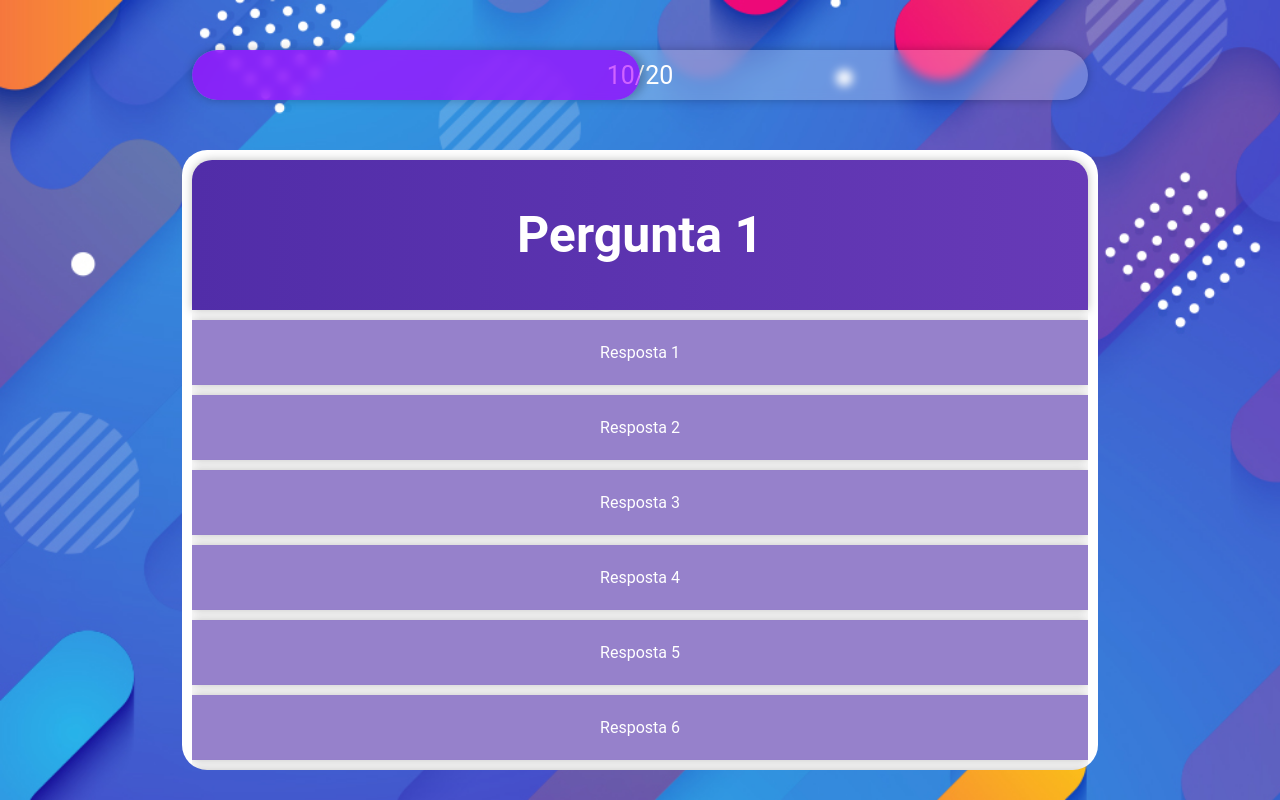
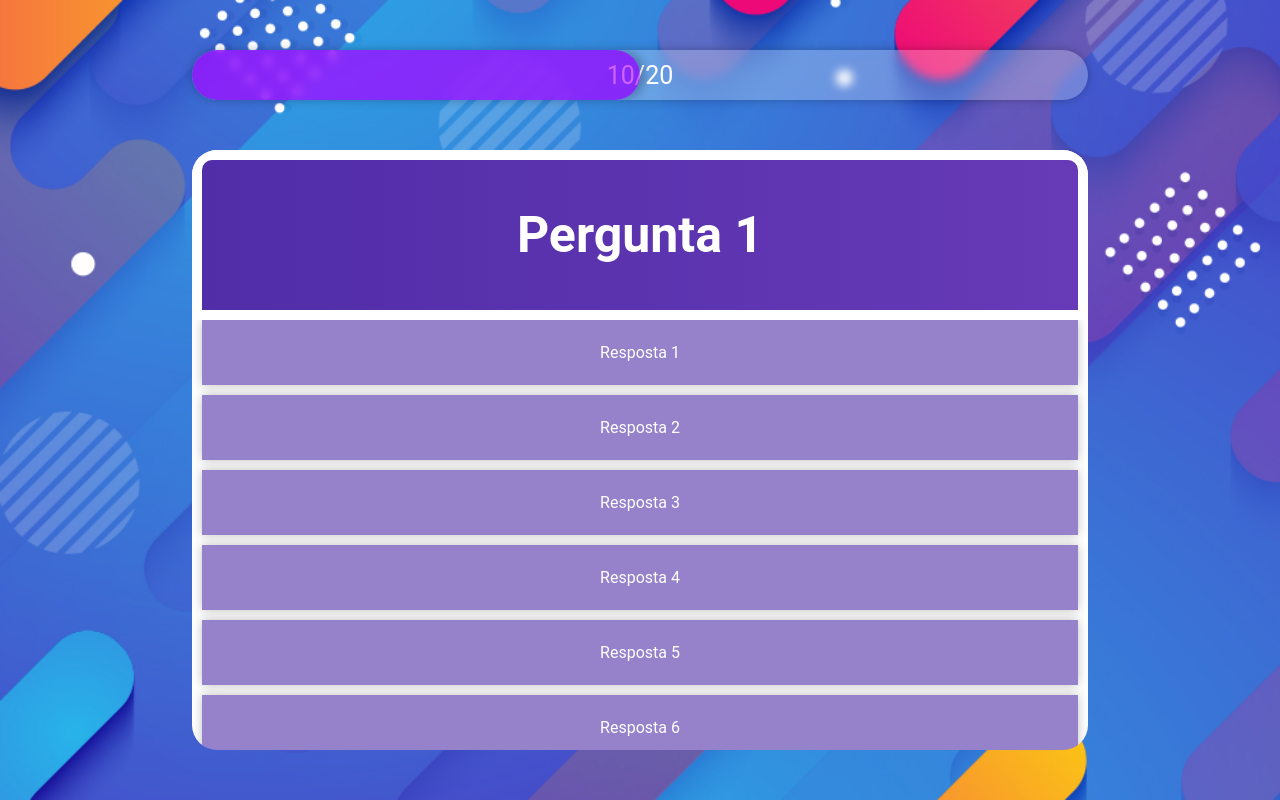
Before and after one commit to ItsYanko/seguramente, a website: page public/index.html in a window 1280 px wide. Drawn offline with Linux system fonts and the light colour scheme.

Commit message:
fix scroll overflow

```diff
--- a/public/assets/css/main.css
+++ b/public/assets/css/main.css
@@ -69,7 +69,6 @@
     width: 70%;
     background-color: #ffffff;
     border-radius: 25px;
-    padding: 10px;
     text-align: center;
     color: white;
     height: fit-content;
@@ -87,7 +86,8 @@
     padding: 5px;
     background: linear-gradient(to right, #512DA8, #673AB7);
     border-radius: 20px 20px 0 0;
-    box-shadow: 0 0 10px #00000040;
+    border: 10px solid #fff;
+    /*box-shadow: 0 0 10px #00000040;*/
 }
 
 .question h1 {
@@ -100,6 +100,7 @@
     height: fit-content;
     overflow: auto;
     border-radius: 0 0 20px 20px;
+    padding: 0 10px;
 }
 
 .answer {
@@ -110,7 +111,7 @@
     height: 15px;
     background-color: #512da899;
     box-shadow: 0 0 10px #00000040;
-    margin-top: 10px;
+    margin-bottom: 10px;
     padding: 25px;
     cursor: pointer;
     transition: .25s box-shadow, .25s background-color, .5s height, .5s font-size, .5s opacity;
@@ -144,9 +145,10 @@
     background-color: #43b581;
 }
 
-/*.answer:last-child {
-    border-radius: 0 0 20px 20px;
-}*/
+.answer:last-child {
+    margin-bottom: 10px;
+    /*border-radius: 0 0 20px 20px;*/
+}
 
 /* scrollbar */
 
```
